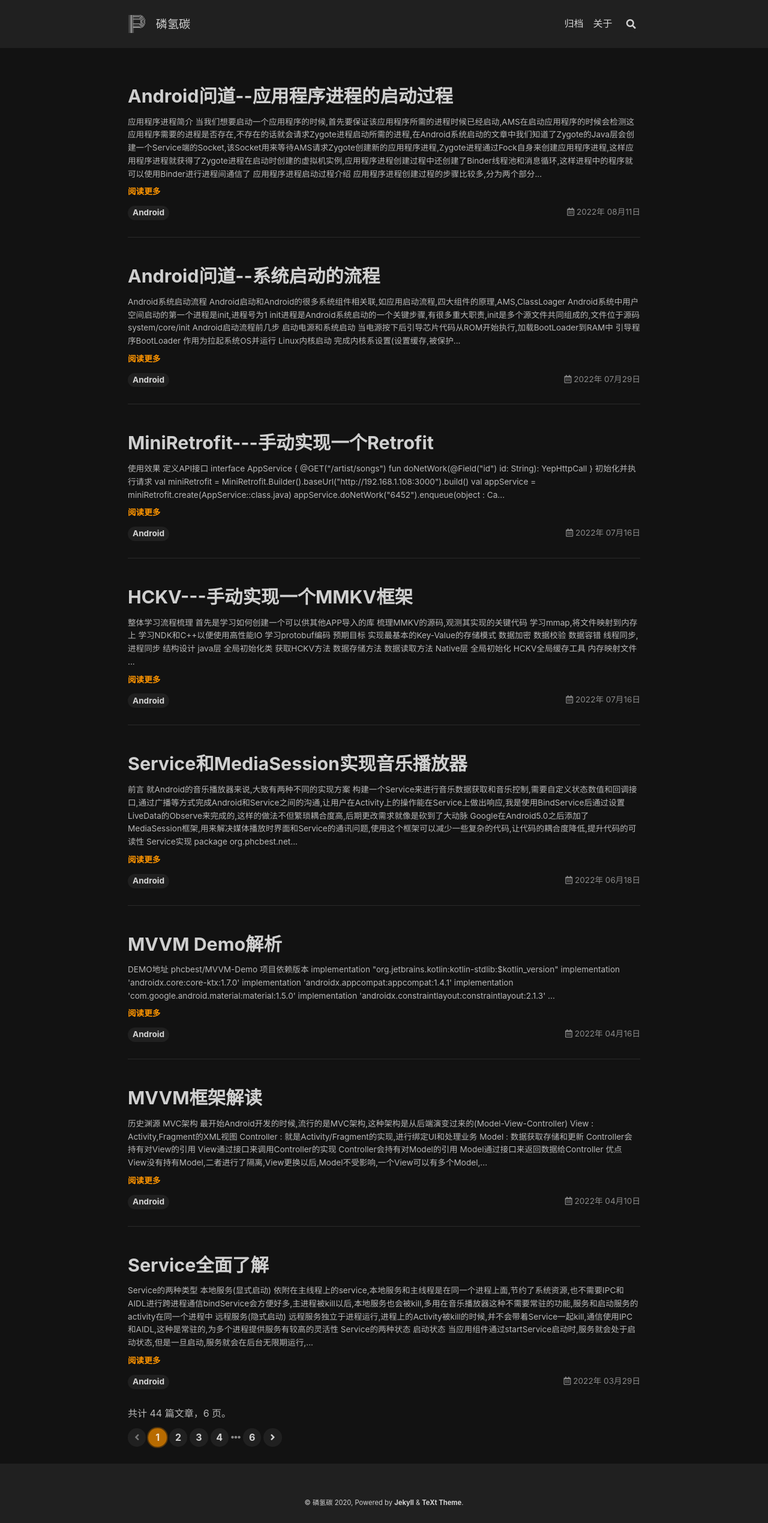
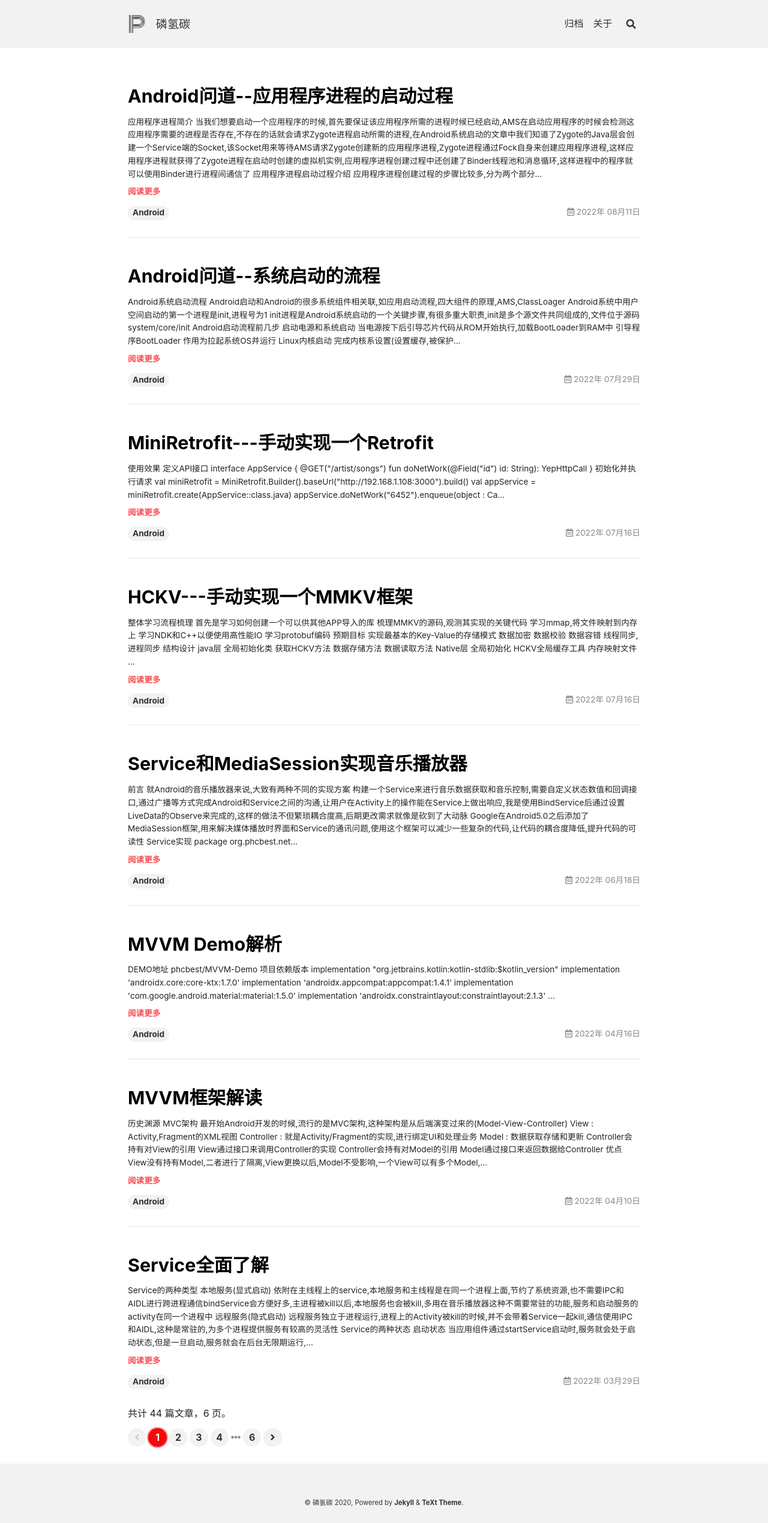
Before and after one commit to phcbest/phcbest.github.io, a Jekyll site: the page built from index.html, in a window 1280 px wide. Shown: the whole page at 60% size. Built offline with Jekyll 4.4.1, drawn with Linux system fonts in a browser that asks for light colours; nearby versions of some CDN libraries; the list of posts is cut into pages by our own code.

Commit message:
update config

```diff
--- a/_config.yml
+++ b/_config.yml
@@ -16,8 +16,8 @@
 
 ## => Site Settings
 ##############################
-text_skin: dark # "default" (default), "dark", "forest", "ocean", "chocolate", "orange"
-highlight_theme: tomorrow-night # "default" (default), "tomorrow", "tomorrow-night", "tomorrow-night-eighties", "tomorrow-night-blue", "tomorrow-night-bright"
+text_skin: default # "default" (default), "dark", "forest", "ocean", "chocolate", "orange"
+highlight_theme: default # "default" (default), "tomorrow", "tomorrow-night", "tomorrow-night-eighties", "tomorrow-night-blue", "tomorrow-night-bright"
 url     : # the base hostname & protocol for your site e.g. https://www.someone.com
 baseurl : # does not include hostname
 title   : 磷氢碳
```
